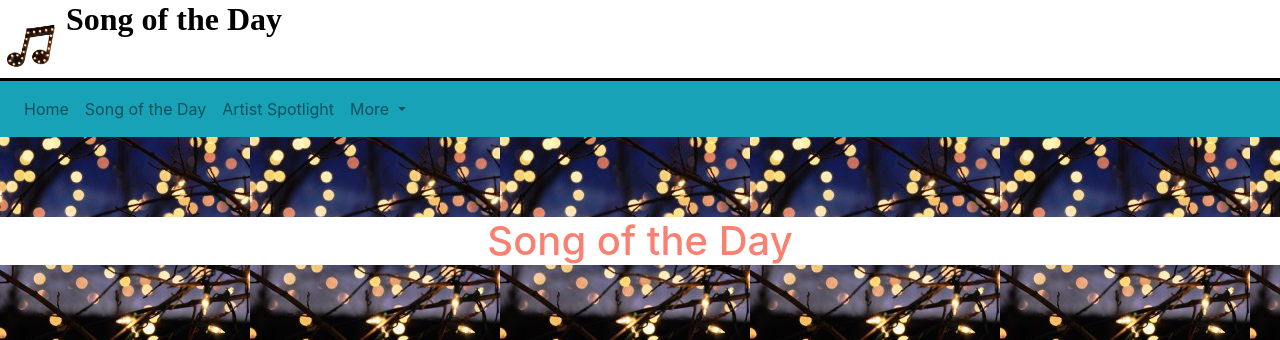
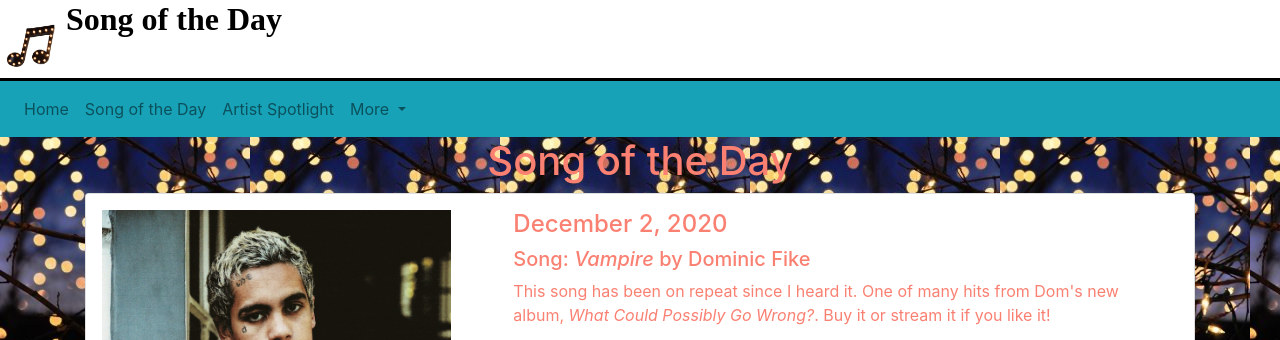
Before and after one commit to kmr54/IS117Project, a plain HTML site: page songs.html in a window 1280 px wide. Shown: the top 340 px of the page. Drawn offline with nearby package versions, Linux system fonts and the light colour scheme.

Commit message:
Update songs.html

```diff
--- a/songs.html
+++ b/songs.html
@@ -68,9 +68,13 @@
     </div>
 
     <!--Content -->
-<div class="title_text">
-    <h1>Song of the Day</h1>
-</div>
+ <div class="container">
+            <div class="row">
+                <div class="col-sm-12  text-center">
+
+                    <h1>Song of the Day</h1>
+                </div>
+            </div>
 
 <div class="container">
     <div class="row">
```
